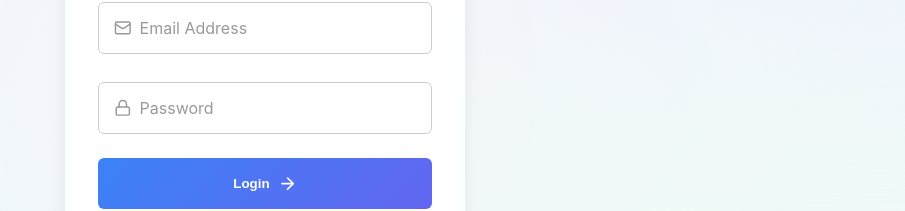
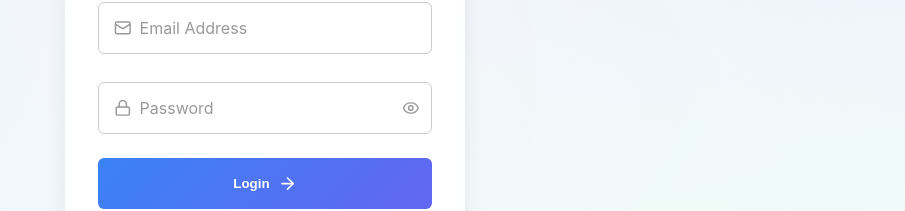
Before and after one commit to Triumphant307/habit-spark-2.0, a Next.js app: page /login in a window 1280 px wide. Shown: the part 317-528 px from the top of the page, without its empty margins (375-1280 px from the left). Built offline with nearby package versions, Linux system fonts and the light colour scheme.

Commit message:
feat: add password visibility toggle and update styles in LoginForm

```diff
--- a/src/Styles/Auth/AuthForm.module.css
+++ b/src/Styles/Auth/AuthForm.module.css
@@ -56,6 +56,10 @@
   transition: var(--animation-transition-fast);
 }
 
+.AuthForm_FloatingInput input#password {
+  padding-right: calc(var(--spacing-md) * 2.5);
+}
+
 .AuthForm_FloatingInput input:focus {
   border-color: var(--color-brand-primary);
   box-shadow: 0 0 0 4px rgba(59, 130, 246, 0.1);
@@ -94,6 +98,27 @@
 }
 
 .AuthForm_FloatingInput input:focus + label .Auth_FormIcon {
+  color: var(--color-brand-primary);
+}
+
+.Auth_FormPasswordToggle {
+  position: absolute;
+  right: var(--spacing-md);
+  top: 50%;
+  transform: translateY(-50%);
+  background: transparent;
+  border: none;
+  cursor: pointer;
+  color: var(--color-text-muted);
+  font-size: 1.1rem;
+  transition: color 0.2s ease;
+  display: flex;
+  align-items: center;
+  justify-content: center;
+  z-index: 2;
+}
+
+.Auth_FormPasswordToggle:hover {
   color: var(--color-brand-primary);
 }
 
--- a/src/components/Auth/LoginForm.tsx
+++ b/src/components/Auth/LoginForm.tsx
@@ -2,9 +2,17 @@
 
 import React from "react";
 import styles from "@/Styles/Auth/AuthForm.module.css";
+import { useState } from "react";
 import { LuMail, LuLock, LuArrowRight, LuEye, LuEyeOff } from "react-icons/lu";
 
 const LoginForm: React.FC = () => {
+  const [showPassword, setShowPassword] = useState(false);
+
+  const togglePasswordVisibility = () => {
+    setShowPassword((prev) => !prev);
+  };
+
+
   return (
     <form className={styles.Auth_Form}>
       <header className={styles.Auth_FormHeader}>
@@ -30,16 +38,27 @@ const LoginForm: React.FC = () => {
           <div className={styles.Auth_FormFieldWrapper}>
             <div className={styles.AuthForm_FloatingInput}>
               <input
-                type="password"
+                type={showPassword ? "text" : "password"}
                 id="password"
                 className={styles.Auth_FormInput}
-                placeholder=""
+                placeholder=" "
+                required
               />
 
               <label htmlFor="password" className={styles.Auth_FormLabel}>
                 <LuLock className={styles.Auth_FormIcon} />
                 Password
               </label>
+
+              <button
+                type="button"
+                className={styles.Auth_FormPasswordToggle}
+                onClick={togglePasswordVisibility}
+                aria-label={showPassword ? "Hide password" : "Show password"}
+                title={showPassword ? "Hide password" : "Show password"}
+              >
+                {showPassword ? <LuEyeOff /> : <LuEye />}
+              </button>
             </div>
           </div>
 
```
